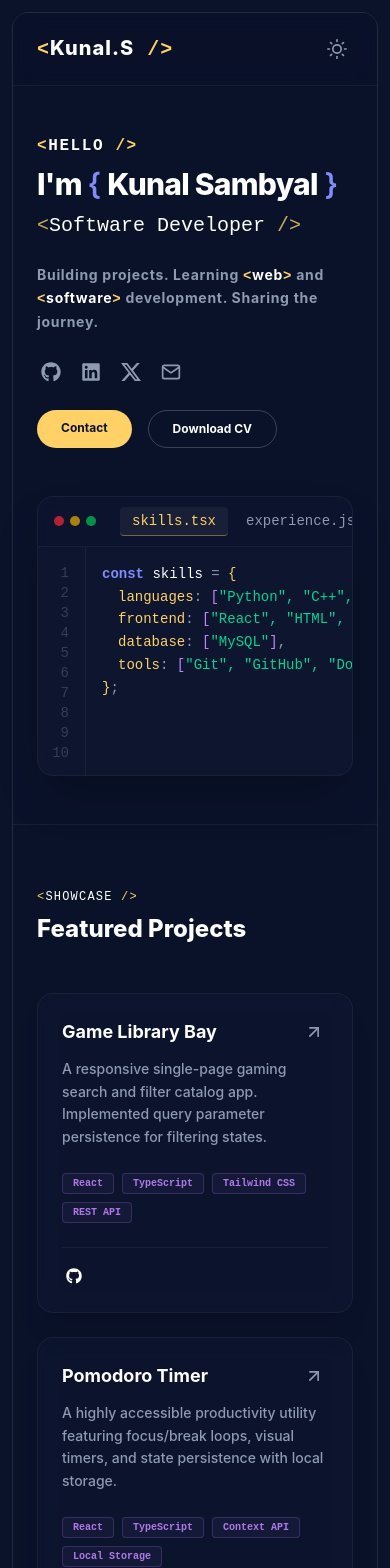
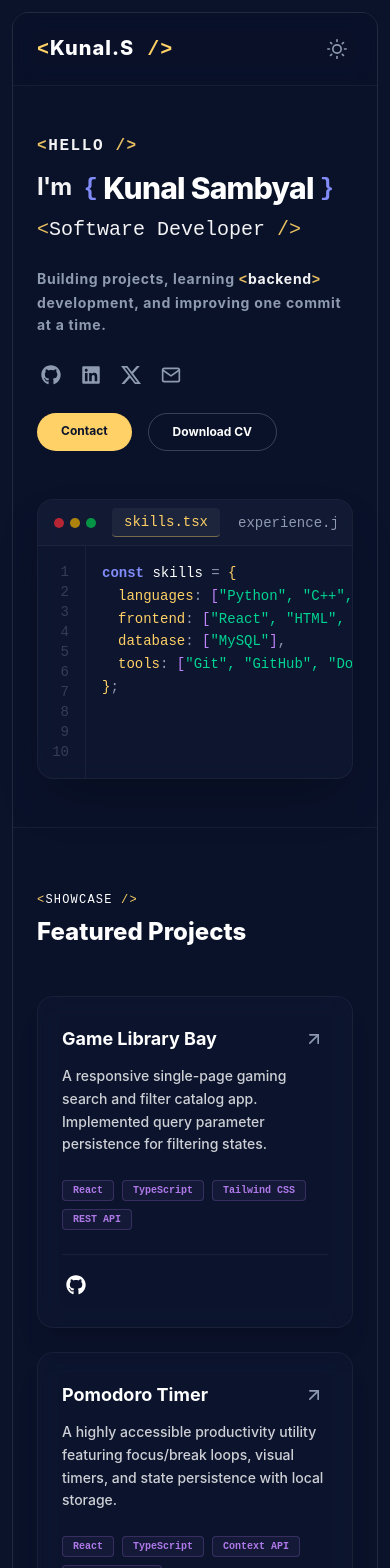
Before and after one commit to KunalSambyal/Portfolio, a React (Vite) app in the folder frontend/: page / in a window 390 px wide. Shown: the top 1568 px of the page. Built offline with nearby package versions, Linux system fonts and the light colour scheme.

Commit message:
fix: styling, layout break on mobile devices, comments

```diff
--- a/frontend/src/components/footer/QuickLinks.tsx
+++ b/frontend/src/components/footer/QuickLinks.tsx
@@ -3,16 +3,13 @@ import NavLinks from "../layout/NavLinks";
 export default function QuickLinks() {
     return (
         <div className="flex flex-col items-start">
-            <span className="text-cyber-yellow font-mono text-xs md:text-sm tracking-widest uppercase mb-4">
+            <span className="text-cyber-yellow font-mono text-xs md:text-sm tracking-widest uppercase mb-2">
                 &lt;
                 <span className="text-text-primary font-mono">
                     Navigation
                 </span>{" "}
                 /&gt;
             </span>
-            <h2 className="text-white font-display font-bold text-sm tracking-wider uppercase mb-3">
-                Quick Links
-            </h2>
 
             <NavLinks parent="footer"/>
         </div>
--- a/frontend/src/components/footer/SocialLinks.tsx
+++ b/frontend/src/components/footer/SocialLinks.tsx
@@ -17,16 +17,13 @@ export default function SocialLinks() {
         "text-text-secondary hover:text-cyber-yellow text-sm font-medium transition-colors focus-visible:outline-2 focus-visible:outline-cyber-yellow focus-visible:outline-offset-4 rounded";
     return (
         <div className="flex flex-col items-start">
-            <span className="text-cyber-yellow font-mono text-xs md:text-sm tracking-widest uppercase mb-4">
+            <span className="text-cyber-yellow font-mono text-xs md:text-sm tracking-widest uppercase mb-2">
                 &lt;
                 <span className="text-text-primary font-mono">
                     Socials
                 </span>{" "}
                 /&gt;
             </span>
-            <h2 className="text-white font-display font-bold text-sm tracking-wider uppercase mb-3">
-                Follow
-            </h2>
             <ul className="flex flex-col gap-2.5 text-left">
                 {socialLinks.map((socialLink) => (
                     <li key={socialLink.label}>
--- a/frontend/src/components/hero/Hero.tsx
+++ b/frontend/src/components/hero/Hero.tsx
@@ -6,10 +6,10 @@ import CtaButton from "./CtaButton";
 export default function Hero() {
     return (
         <section id="about" className="w-full flex-1 flex items-center px-6 md:px-8 py-12 md:py-20 bg-transparent">
-            {/* Responsive Grid Layout */}
-            <div className="max-w-360 w-full mx-auto grid grid-cols-1 lg:grid-cols-12 gap-12 items-center">
-                {/* Left Column: Text & Content */}
-                <div className="lg:col-span-6 flex flex-col items-start text-left">
+            {/* Responsive Flex Layout */}
+            <div className="max-w-360 w-full mx-auto flex flex-col lg:flex-row gap-12 items-center">
+                {/* Left Column Text Content */}
+                <div className="w-full lg:w-[53%] flex flex-col items-start text-left">
                     <TextContent />
                     <SocialIcons />
                     <div className="flex flex-wrap gap-4 mt-2">
@@ -27,7 +27,8 @@ export default function Hero() {
                     </div>
                 </div>
 
-                <div id="skills" className="w-full min-w-0 lg:col-span-6 scroll-mt-24">
+                {/* Right Column IDE Widget */}
+                <div id="skills" className="w-full min-w-0 lg:w-[47%] scroll-mt-24">
                     <IdeWidget />
                 </div>
             </div>
--- a/frontend/src/components/hero/TextContent.tsx
+++ b/frontend/src/components/hero/TextContent.tsx
@@ -1,37 +1,37 @@
 export default function TextContent() {
     return (
         <>
-            <span className="text-cyber-yellow font-semibold font-mono text-md md:text-lg lg:text-2xl tracking-widest uppercase block mb-2">
-                &lt;<span className="text-text-primary">Hello</span> /&gt;
+            <span className="text-cyber-yellow/90 font-semibold font-mono text-md md:text-lg lg:text-2xl tracking-widest uppercase block mb-2">
+                &lt;<span className="text-text-primary/95">Hello</span> /&gt;
             </span>
 
             <h1 className="text-3xl sm:text-4xl md:text-5xl lg:text-4xl xl:text-5xl 2xl:text-6xl font-display font-extrabold text-white mb-2 tracking-tight leading-tight sm:whitespace-nowrap">
-                I'm{" "}
-                <span className="text-electric-indigo font-semibold">
-                    &#123;{" "}
+                <span className="text-2xl sm:text-3xl md:text-4xl lg:text-3xl xl:text-4xl 2xl:text-5xl text-text-primary/95 font-bold mr-3 align-middle">
+                    I'm
                 </span>
-                Kunal Sambyal
-                <span className="text-electric-indigo font-semibold">
-                    {" "}
-                    &#125;
+                <span className="inline-flex items-center">
+                    <span className="text-2xl sm:text-3xl md:text-4xl lg:text-3xl xl:text-4xl 2xl:text-5xl text-electric-indigo font-bold font-mono mr-1.5 select-none">
+                        &#123;
+                    </span>
+                    Kunal Sambyal
+                    <span className="text-2xl sm:text-3xl md:text-4xl lg:text-3xl xl:text-4xl 2xl:text-5xl text-electric-indigo font-bold font-mono ml-1.5 select-none">
+                        &#125;
+                    </span>
                 </span>
             </h1>
 
-            <h2 className="text-xl md:text-2xl font-mono text-cyber-yellow/80 mb-6 font-medium">
-                &lt;<span className="text-text-primary">Software Developer </span>
+            <h2 className="text-xl md:text-2xl font-mono text-cyber-yellow/90 mb-6 font-medium">
+                &lt;
+                <span className="text-text-primary/95">Software Developer </span>
                 /&gt;
             </h2>
 
             <p className="text-text-secondary text-sm md:text-base leading-relaxed tracking-wider mb-6 max-w-md font-bold">
-                Building projects. Learning{" "}
-                <span className="text-cyber-yellow font-mono">&lt;</span>
-                <span className="text-text-primary">web</span>
-                <span className="text-cyber-yellow font-mono">&gt;</span>
-                {" "}and{" "}
-                <span className="text-cyber-yellow font-mono">&lt;</span>
-                <span className="text-text-primary">software</span>
-                <span className="text-cyber-yellow font-mono">&gt;</span>
-                {" "}development. Sharing the journey.
+                Building projects, learning{" "}
+                <span className="text-cyber-yellow/90 font-mono">&lt;</span>
+                <span className="text-text-primary/95">backend</span>
+                <span className="text-cyber-yellow/90 font-mono">&gt;</span>{" "}
+                development, and improving one commit at a time.
             </p>
         </>
     );
--- a/frontend/src/components/ide/Editor.tsx
+++ b/frontend/src/components/ide/Editor.tsx
@@ -10,9 +10,9 @@ export default function Editor() {
         <>
             {/* Editor Body Content */}
             <div className="flex flex-1 overflow-hidden">
-                {/* Left Column - Fixed Width Line Numbers */}
+                {/* Line Numbers */}
                 <LineNumber />
-                {/* Right Column - Code content wrapper */}
+                {/* Code Content Wrapper */}
                 <div className="flex-1 pl-4 py-4 overflow-auto custom-scrollbar text-left leading-relaxed text-slate-300" role="tabpanel">
                     {activeTab === "skills.tsx" && <SkillsTab />}
 
--- a/frontend/src/components/ide/IdeWidget.tsx
+++ b/frontend/src/components/ide/IdeWidget.tsx
@@ -2,6 +2,7 @@ import Editor from "./Editor";
 import TabBar from "./TabBar";
 
 export default function IdeWidget() {
+    // IDE Window Container
     return (
         <div className="w-full h-70 md:h-90 rounded-2xl bg-secondary-bg/25 border border-white/5 flex flex-col font-mono text-sm lg:text-base overflow-hidden backdrop-blur-md shadow-2xl">
             <TabBar />
--- a/frontend/src/components/ide/TabBar.tsx
+++ b/frontend/src/components/ide/TabBar.tsx
@@ -5,16 +5,16 @@ export default function TabBar() {
     const tabs = ["skills.tsx", "experience.json", "about.md"] as const;
 
     return (
-        <div className="flex items-center px-4 py-2.5 bg-primary-bg/40 border-b border-white/5 select-none">
-            {/* Decorative Mac-style Window Controls */}
-            <div className="flex gap-1.5 mr-6 font-sans">
+        <div className="flex items-center px-4 py-2 border-b border-white/5 bg-secondary-bg/30 select-none">
+            {/* Window Controls */}
+            <div className="flex gap-1.5 mr-4 sm:mr-6 shrink-0">
                 <div className="w-2.5 h-2.5 rounded-full bg-red-500/70"></div>
                 <div className="w-2.5 h-2.5 rounded-full bg-yellow-500/70"></div>
                 <div className="w-2.5 h-2.5 rounded-full bg-green-500/70"></div>
             </div>
 
             {/* Tab Buttons */}
-            <div className="flex gap-1.5" role="tablist">
+            <div className="flex gap-1.5 overflow-x-auto no-scrollbar scroll-smooth" role="tablist">
                 {tabs.map((tab) => {
                     const isActive = activeTab === tab;
                     return (
--- a/frontend/src/components/projects/Projects.tsx
+++ b/frontend/src/components/projects/Projects.tsx
@@ -8,7 +8,7 @@ export default function Projects() {
             className="w-full px-6 md:px-10 py-16 md:py-24 border-t border-white/5 bg-transparent"
         >
             <div className="max-w-360 mx-auto">
-                {/* Header Title */}
+                {/* Section Header */}
                 <div className="flex flex-col items-start mb-12">
                     <span className="text-cyber-yellow font-mono text-xs md:text-sm tracking-widest uppercase mb-2">
                         &lt;
@@ -22,7 +22,7 @@ export default function Projects() {
                     </h2>
                 </div>
 
-                {/* Flex Layout: Downward Pyramid */}
+                {/* Projects Grid */}
                 <div className="flex flex-wrap justify-center gap-6 md:gap-8">
                     {projectsData.map((project, idx) => (
                         <div
--- a/frontend/src/components/projects/ProjectsCard.tsx
+++ b/frontend/src/components/projects/ProjectsCard.tsx
@@ -15,12 +15,19 @@ interface ProjectCardProps {
 
 export default function ProjectsCard({ project }: ProjectCardProps) {
     return (
-        <article className="group flex flex-col justify-between p-6 rounded-2xl bg-secondary-bg/20 border border-white/5 backdrop-blur-md hover:border-cyber-yellow/30 hover:bg-secondary-bg/30 hover:-translate-y-1 transition-[transform,border-color,background-color] duration-300 shadow-xl h-full">
+        <article className="group flex flex-col justify-between px-6 py-7 rounded-2xl bg-secondary-bg/20 border border-white/5 backdrop-blur-md hover:border-cyber-yellow/30 hover:bg-secondary-bg/30 hover:-translate-y-1 transition-[transform,border-color,background-color] duration-300 shadow-xl h-full">
             <div>
-                {/* Header: Title and Live Icon link */}
-                <div className="flex justify-between items-start gap-4 mb-3">
+                {/* Title And Live Link */}
+                <div className="flex justify-between items-center gap-4 mb-3">
                     <h3 className="text-lg md:text-xl font-display font-bold text-text-primary group-hover:text-cyber-yellow transition-colors">
-                        {project.title}
+                        <a
+                            href={project.liveUrl || project.githubUrl}
+                            target="_blank"
+                            rel="noopener noreferrer"
+                            className="focus:outline-none hover:underline decoration-cyber-yellow/40 decoration-2 underline-offset-4"
+                        >
+                            {project.title}
+                        </a>
                     </h3>
 
                     {/* Live Link Icon */}
@@ -38,7 +45,7 @@ export default function ProjectsCard({ project }: ProjectCardProps) {
                 </div>
 
                 {/* Description */}
-                <p className="text-text-secondary text-sm leading-relaxed mb-6 font-medium">
+                <p className="text-text-primary/80 text-sm leading-relaxed mb-6 font-medium">
                     {project.description}
                 </p>
             </div>
@@ -49,14 +56,14 @@ export default function ProjectsCard({ project }: ProjectCardProps) {
                     {project.tech.map((tag) => (
                         <span
                             key={tag}
-                            className="text-[10px] md:text-xs font-mono font-bold text-cyber-purple/90 bg-cyber-purple/5 border border-cyber-purple/20 px-2.5 py-0.5 rounded"
+                            className="text-[10px] md:text-xs font-mono font-bold text-cyber-purple/90 bg-cyber-purple/5 border border-cyber-purple/20 hover:bg-cyber-purple/20 hover:border-cyber-purple/40 hover:scale-105 px-2.5 py-0.5 rounded transition-all duration-200 cursor-default"
                         >
                             {tag}
                         </span>
                     ))}
                 </div>
 
-                {/* Footer Links: GitHub CTA */}
+                {/* GitHub Link */}
                 <div className="flex items-center justify-between border-t border-text-primary/5 pt-4">
                     <a
                         href={project.githubUrl}
@@ -65,7 +72,7 @@ export default function ProjectsCard({ project }: ProjectCardProps) {
                         aria-label={`GitHub repository for ${project.title}`}
                         className="inline-flex items-center gap-2 text-xs md:text-sm font-bold text-text-primary hover:text-cyber-yellow transition-colors focus-visible:outline-2 focus-visible:outline-cyber-yellow focus-visible:outline-offset-4 rounded p-1"
                     >
-                        <FaGithub className="w-4 h-4" />
+                        <FaGithub className="w-5 h-5" />
                     </a>
                 </div>
             </div>
--- a/frontend/src/index.css
+++ b/frontend/src/index.css
@@ -76,3 +76,13 @@ html {
 ::-webkit-scrollbar-thumb:hover {
     background: rgba(129, 140, 248, 0.4); /* electric-indigo/40% */
 }
+
+/* Hide scrollbar utility for clean mobile swipeable tab headers */
+.no-scrollbar::-webkit-scrollbar {
+    display: none;
+}
+
+.no-scrollbar {
+    -ms-overflow-style: none; /* IE and Edge */
+    scrollbar-width: none; /* Firefox */
+}
```
Also changed, not shown: frontend/src/components/footer/Footer.tsx (+6 -6 lines), 1 other file (tests, documents, lock files or other folders).
